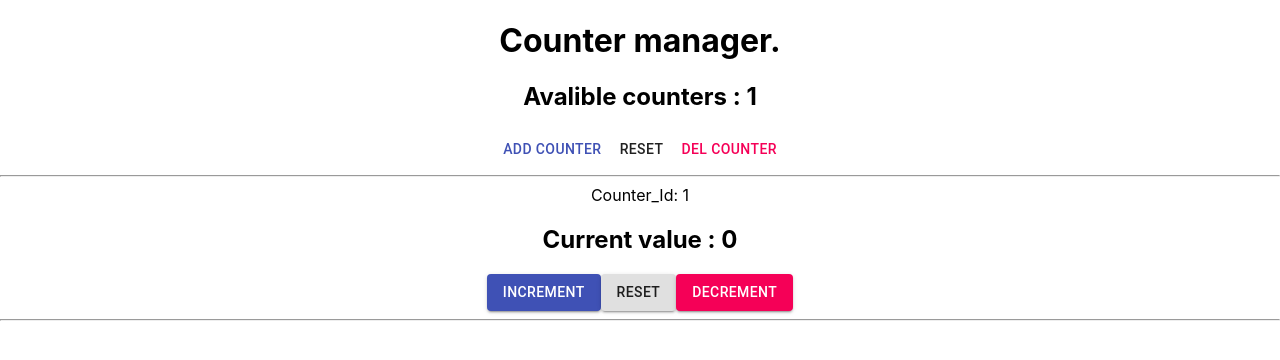
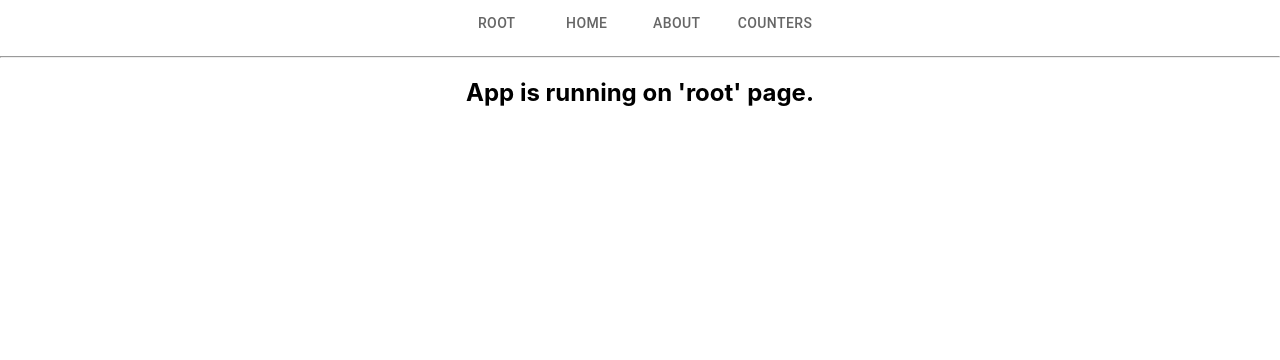
Before and after one commit to Git-DmR/student_lab, a React (Create React App) app: page / in a window 1280 px wide. Shown: the top 360 px of the page. Built offline with nearby package versions, Linux system fonts and the light colour scheme.

Commit message:
feat: practice in routing

```diff
--- a/package.json
+++ b/package.json
@@ -4,12 +4,16 @@
   "private": true,
   "homepage": "http://Git-DmR.github.io/student_lab",
   "dependencies": {
+    "@emotion/react": "^11.7.0",
+    "@emotion/styled": "^11.6.0",
     "@material-ui/core": "^4.12.3",
+    "@mui/material": "^5.2.2",
     "@testing-library/jest-dom": "^5.14.1",
     "@testing-library/react": "^11.2.7",
     "@testing-library/user-event": "^12.8.3",
     "react": "^17.0.2",
     "react-dom": "^17.0.2",
+    "react-router-dom": "^6.0.2",
     "react-scripts": "4.0.3",
     "web-vitals": "^1.1.2"
   },
--- a/src/App.js
+++ b/src/App.js
@@ -1,10 +1,26 @@
 import "./App.css";
+import { BrowserRouter, Routes, Route, Link } from "react-router-dom";
+import NavTabs from "./views/navTabs";
 import CounterManagerContainer from "./containers/CounterManagerContainer";
+import aboutPage from "./views/pages/aboutPage";
+
+import { root, home, about, emptyPage, counters } from "./AppRoutes";
 
 function App() {
   return (
     <div className="App">
-      <CounterManagerContainer />
+      <BrowserRouter>
+        <NavTabs />
+
+        <Routes>
+          <Route path={root} element={<h2>App is running on 'root' page.</h2>} />
+          <Route path={home} element={<h2>App is running on 'home' page.</h2>} />
+          <Route path={about} element={<aboutPage />} />
+          <Route path={counters} element={<CounterManagerContainer />} />
+          <Route path={emptyPage} element={<h2>App is running on '404' page.</h2>} />
+          <Route path="*" element={<h2>App is running on '404' page.</h2>} />
+        </Routes>
+      </BrowserRouter>
     </div>
   );
 }
--- /dev/null
+++ b/src/AppRoutes.js
@@ -0,0 +1,5 @@
+export const root = "/";
+export const home = "/home";
+export const about = "/about";
+export const counters = "/counters";
+export const emptyPage = "/404";
--- /dev/null
+++ b/src/views/navTabs/index.js
@@ -0,0 +1,38 @@
+import * as React from "react";
+import Box from "@mui/material/Box";
+import Tabs from "@mui/material/Tabs";
+import Tab from "@mui/material/Tab";
+import { Link } from "react-router-dom";
+import { root, home, about, counters } from "../../AppRoutes";
+
+function LinkTab(props) {
+  return (
+    <Tab
+      component="a"
+      onClick={(event) => {
+        event.preventDefault();
+      }}
+      {...props}
+    />
+  );
+}
+
+export default function NavTabs() {
+  const [value, setValue] = React.useState(0);
+
+  const handleChange = (event, newValue) => {
+    setValue(newValue);
+  };
+
+  return (
+    <Box sx={{ width: "100%" }}>
+      <Tabs value={value} onChange={handleChange} centered>
+        <Tab label="Root" value={root} component={Link} to={root} />
+        <Tab label="Home" value={home} component={Link} to={home} />
+        <Tab label="About" value={about} component={Link} to={about} />
+        <Tab label="Counters" value={counters} component={Link} to={counters} />
+      </Tabs>
+      <hr />
+    </Box>
+  );
+}
--- /dev/null
+++ b/src/views/pages/aboutPage/index.js
@@ -0,0 +1,10 @@
+import React from "react";
+
+const aboutPage = (props) => (
+  <div>
+    <h2>This page about us!</h2>
+    <p>We are cool!!!!</p>
+  </div>
+);
+
+export default aboutPage;
```
Also changed, not shown: src/index.js (+7 -6 lines), src/views/pages/errorPage/index.js (added, +9 -0 lines), src/views/pages/homePage/index.js (added, +11 -0 lines), src/views/navTabs/style.js (added), src/views/pages/aboutPage/style.js (added), src/views/pages/errorPage/style.js (added), src/views/pages/homePage/style.js (added), 1 other file (tests, documents, lock files or other folders).
